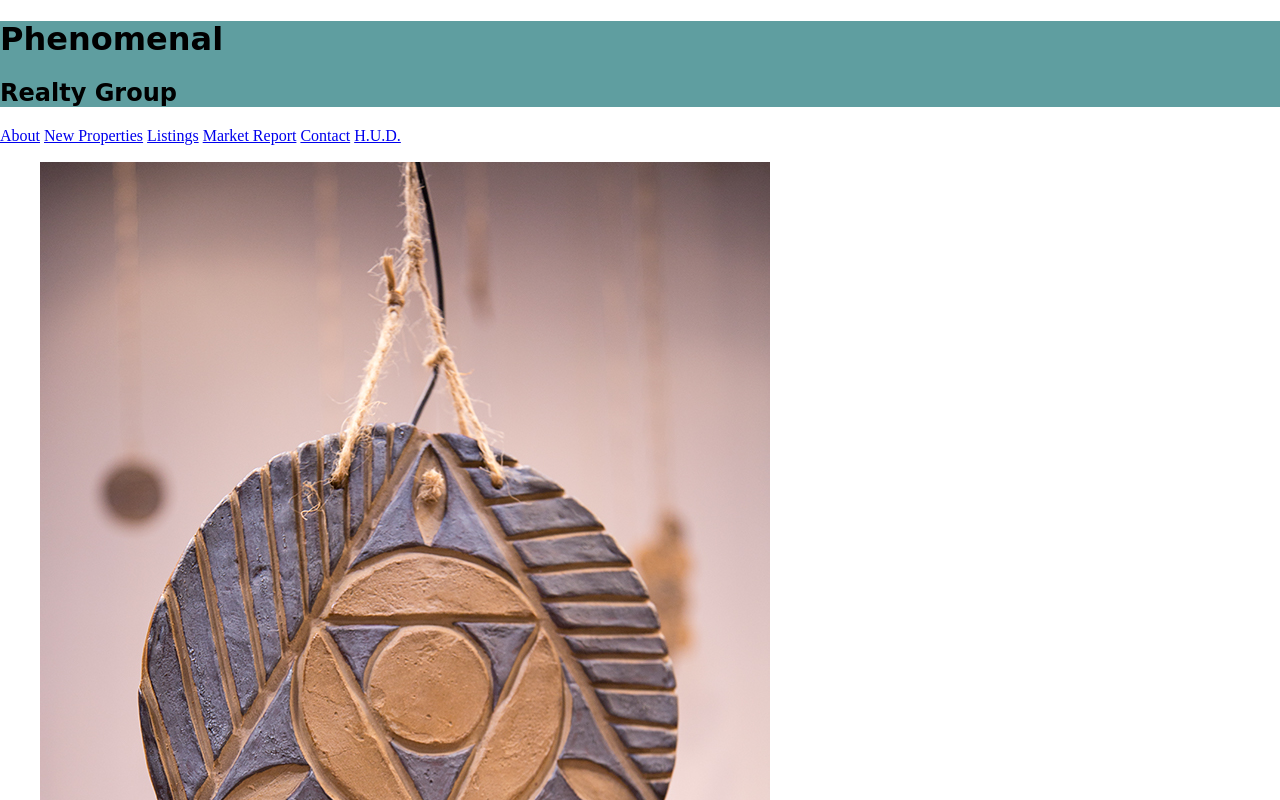
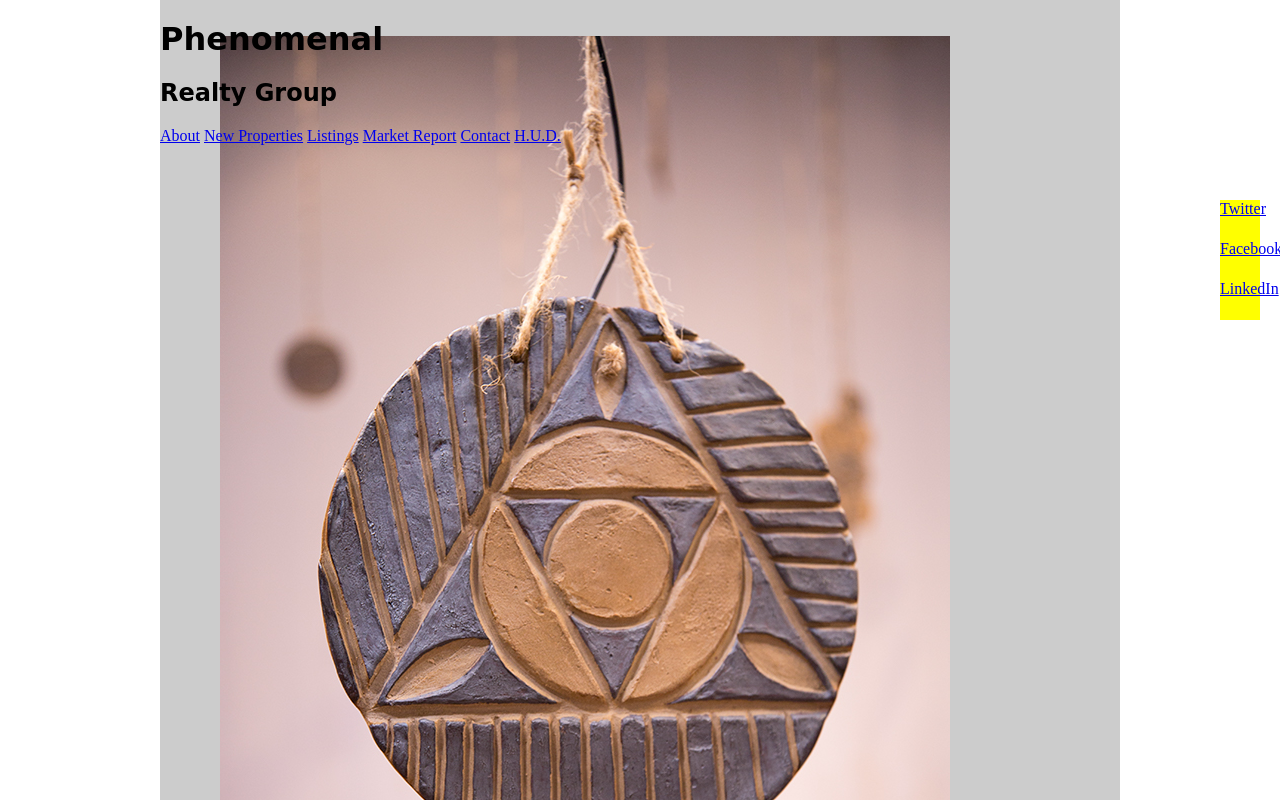
Before and after one commit to JHutsell/Realty-Exercise, a plain HTML site: page index.html in a window 1280 px wide. Shown: the top 800 px of the page. Drawn offline with nearby package versions, Linux system fonts and the light colour scheme; a web font is replaced by a local one.

Commit message:
add columns and fixed header and social bar

```diff
--- a/css/style.css
+++ b/css/style.css
@@ -42,7 +42,6 @@ Class Selector: applied to as many elements as you'd like
 #id name { select elements w id="id name" } */
 
 #logo {
-    background: cadetblue;
 }
 
 /* Descendent selector: apply to first descendent of parent
@@ -72,3 +71,87 @@ Class Selector: applied to as many elements as you'd like
 #details a:active {
     color: red;
 }
+
+/* Media */
+
+img, video, audio, iframe {
+    max-width: 100%;
+}
+
+
+/* Layout */
+
+* {
+    -webkit-box-sizing: border-box;
+    -moz-box-sizing: border-box;
+    box-sizing: border-box;
+}
+
+.wrapper {
+    width: 960px;
+    margin: 0 auto;
+}
+
+.col-1 {
+    float: left;
+    width: 32%;
+}
+
+.col-2 {
+    float: left;
+    width: 66%;
+}
+
+.col-3 {
+    background: #ccc;
+}
+
+.clearfix:after {
+    content: ".";
+    display: block;
+    clear: both;
+    visibility: hidden;
+    height: 0;
+    line-height: 0;
+}
+
+[class*="col-"] {
+    margin-left: 2%;
+}
+
+.first {
+    margin-left: 0%;
+}
+
+/* Sections */
+
+header {
+    position: fixed;
+    top: 0;
+    bottom: 0;
+    width: 100%;
+
+    z-index: 1;
+}
+
+section {
+    padding: 20px;
+    margin-bottom: 20px;
+}
+
+/* Social */
+
+#social {
+    position: fixed;
+    top: 200px;
+    right: 20px;
+    width: 40px;
+    z-index: 1;
+}
+
+#social a {
+    display: block;
+    width: 40px;
+    height: 40px;
+    background: yellow;
+}
--- a/index.html
+++ b/index.html
@@ -13,7 +13,14 @@
 
     <body>
         <!-- The body is the entire viewable area of the webpage. For example, we can see texts, links, images, and media. -->
+        <div id="social">
+          <a href="#">Twitter</a>
+          <a href="#">Facebook</a>
+          <a href="#">LinkedIn</a>
+        </div>
+
         <header>
+            <div class="wrapper">
               <div id="logo">
               <h1>Phenomenal</h1>
               <h2>Realty Group</h2>
@@ -27,9 +34,11 @@
                   <a href="contact.html">Contact</a>
                   <a href="http://hud.gov" target="_blank">H.U.D.</a>
               </nav>
+            </div> <!-- wrapper -->
         </header>
 
-        <section id="featured-property">
+        <div class="wrapper clearfix">
+          <section id="featured-property" class="col-3 first">
               <figure>
                   <img src="images/flatiron-image.jpg" alt="A Beautiful Medallion of some sort"
                   title="This is a very nice medallion.">
@@ -46,15 +55,24 @@
               <p>Hello, Moon.</p>
           </section>
 
-        <section id="promotional">
+          <section id="promotional" class="col-2 first">
               <figure>
                   <iframe src="https://archive.org/embed/youtube-7tx8oi7sFoc" width="640" height="480" frameborder="0" webkitallowfullscreen="true" mozallowfullscreen="true" allowfullscreen></iframe>
                   <figcaption>Phenomenal Realty Group Promotional Video. Source: archive.org</figcaption>
               </figure>
           </section>
 
+          <section id="news" class="col-1">
+            <h3>Company News</h3>
+            <p>Lorem ipsum dolor sit amet consectetur, adipisicing elit. Quod porro earum, fugit cupiditate recusandae optio sequi architecto impedit nam, ducimus iusto quam quae nostrum officia facilis praesentium repellendus aut! Amet.</p>
+
+          </section>
+        </div>
+
         <section id="details">
-            <div>
+            <div class="wrapper clearfix">
+
+              <div class="col-1 first">
                 <h3>Contact</h3>
                 <p>
                   email: <a href="mailto:info@exceptionalrealty.com">info@exceptionalrealty.com</a><br>
@@ -68,7 +86,7 @@
                 </address>
               </div>
 
-            <div>
+              <div class="col-1">
                 <h3>Links</h3>
                 <p>
                   <a href="#" target="_blank">Home Restoration</a><br>
@@ -77,13 +95,15 @@
                 </p>
               </div>
 
-            <div>
+              <div class="col-1">
                 <h3>Follow</h3>
                 <p>
                   <a href="#" target="_blank">Youtube</a><br>
                   <a href="#" target="_blank">Facebook</a><br>
                   <a href="#" target="_blank">Twitter</a>
                 </p>
+              </div>
+
             </div>
           </section>
 
```
Lines whose indentation alone changed are shown as unchanged.
